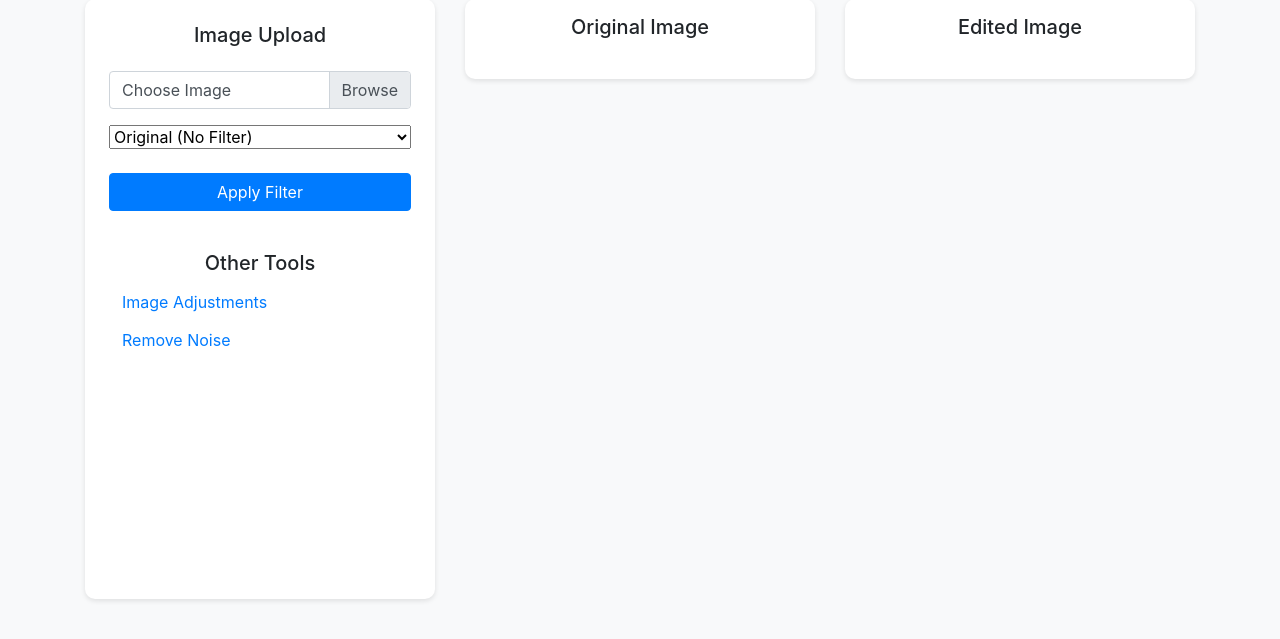
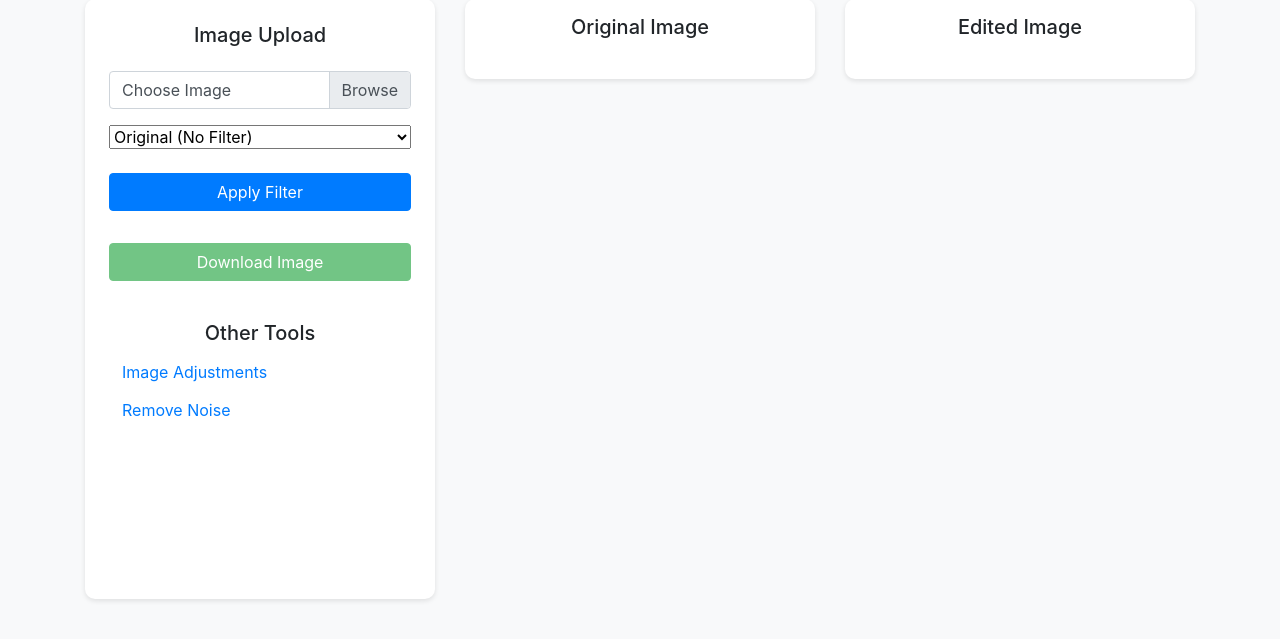
Before and after one commit to khseo05/2025_DKU_OpensourceSW, a Flask app: page / in a window 1280 px wide. Shown: the part 121-760 px from the top of the page. Run offline with Flask 3, Linux system fonts and the light colour scheme; some libraries are stand-ins or nearby versions.

Commit message:
Add Download button to index.html

```diff
--- a/templates/index.html
+++ b/templates/index.html
@@ -4,7 +4,6 @@
     <meta charset="UTF-8">
     <meta name="viewport" content="width=device-width, initial-scale=1.0">
     <title>Image Filter</title>
-    <!-- Bootstrap CSS -->
     <link rel="stylesheet" href="https://cdn.jsdelivr.net/npm/bootstrap@4.4.1/dist/css/bootstrap.min.css" integrity="sha384-Vkoo8x4CGsO3+Hhxv8T/Q5PaXtkKtu6ug5TOeNV6gBiFeWPGFN9MuhOf23Q9Ifjh" crossorigin="anonymous">
     <style>
         body {
@@ -86,10 +85,11 @@
                         <option value="thresholding">Thresholding</option>
                     </select>
                     <button type="button" class="btn btn-primary btn-block mb-4" id="apply-filter">Apply Filter</button>
+                    <button type="button" class="btn btn-success btn-block mb-4" id="download-image" disabled>Download Image</button>
                     <div>
                         <h5 class="text-center mt-3">Other Tools</h5>
-                        <a href="/image-adjustments" class="btn btn-link">Image Adjustments</a>
-                        <a href="/remove-noise" class="btn btn-link">Remove Noise</a>
+                        <a href="/image-adjustments" class="btn btn-link">Image Adjustments</a> <!-- image-adjustments.html-->
+                        <a href="/remove-noise" class="btn btn-link">Remove Noise</a> <!-- remove-noise.html-->
                     </div>
                 </div>
             </div>
@@ -114,8 +114,9 @@
 
     <div class="error-msg" id="error-msg"></div>
 
-    <!-- Bootstrap JS -->
-    <script src="https://cdn.jsdelivr.net/npm/bootstrap@5.3.0-alpha1/dist/js/bootstrap.bundle.min.js" integrity="sha384-5p5E5OtVPnATNKejJQC56t7Zhbr4QuBQ8p2mpyc+6ADZvUbwRUr2pXmeERWo09Fg" crossorigin="anonymous"></script>
+    <script src="https://code.jquery.com/jquery-3.4.1.slim.min.js" integrity="sha384-J6qa4849blE2+poT4WnyKhv5vZF5SrPo0iEjwBvKU7imGFAV0wwj1yYfoRSJoZ+n" crossorigin="anonymous"></script>
+    <script src="https://cdn.jsdelivr.net/npm/popper.js@1.16.0/dist/umd/popper.min.js" integrity="sha384-Q6E9RHvbIyZFJoft+2mJbHaEWldlvI9IOYy5n3zV9zzTtmI3UksdQRVvoxMfooAo" crossorigin="anonymous"></script>
+    <script src="https://cdn.jsdelivr.net/npm/bootstrap@4.4.1/dist/js/bootstrap.min.js" integrity="sha384-wfSDF2E50Y2D1uUdj0O3uMBJnjuUD4Ih7YwaYd1iqfktj0Uod8GCExl3Og8ifwB6" crossorigin="anonymous"></script>
 
     <script>
         document.getElementById('upload-image').addEventListener('change', function() {
@@ -128,6 +129,7 @@
                 document.getElementById('original-image').innerHTML = '';
                 document.getElementById('original-image').appendChild(img);
                 document.getElementById('edited-image').innerHTML = '';
+                document.getElementById('download-image').disabled = true;
             };
             reader.readAsDataURL(file);
         });
@@ -138,6 +140,7 @@
             const filterSelect = document.getElementById('filter-select');
             const errorMessage = document.getElementById('error-message');
 
+            // Error handling
             if (!file) {
                 document.getElementById('error-msg').innerText = "Please upload an image first.";
                 document.getElementById('error-msg').style.display = "block";
@@ -162,8 +165,22 @@
                 img.classList.add('img-fluid');
                 document.getElementById('edited-image').innerHTML = '';
                 document.getElementById('edited-image').appendChild(img);
+                document.getElementById('download-image').disabled = false;
+                document.getElementById('download-image').setAttribute('data-url', dataUrl);
             })
             .catch(error => console.error('Error:', error));
+        });
+
+        document.getElementById('download-image').addEventListener('click', function() {
+            const dataUrl = this.getAttribute('data-url');
+            if (dataUrl) {
+                const a = document.createElement('a');
+                a.href = dataUrl;
+                a.download = 'filtered-image.png';
+                document.body.appendChild(a);
+                a.click();
+                document.body.removeChild(a);
+            }
         });
     </script>
 </body>
```
